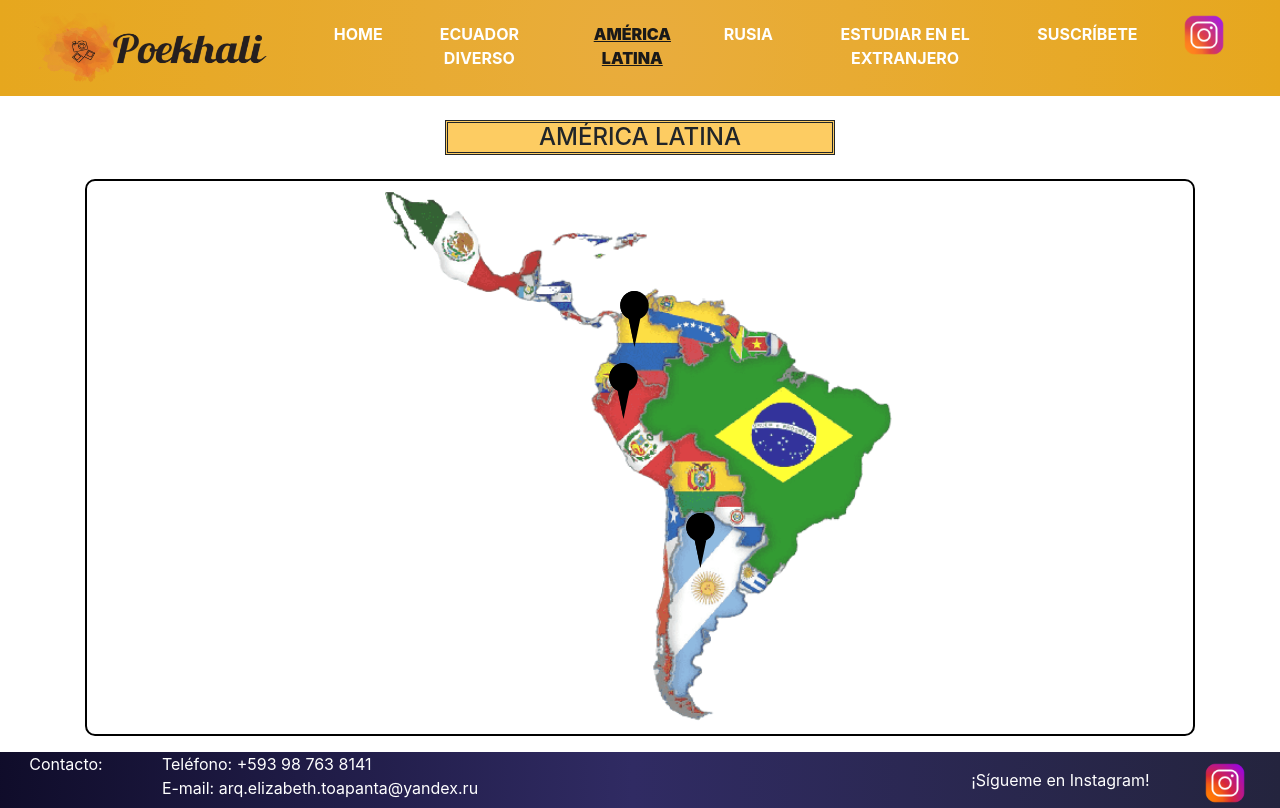
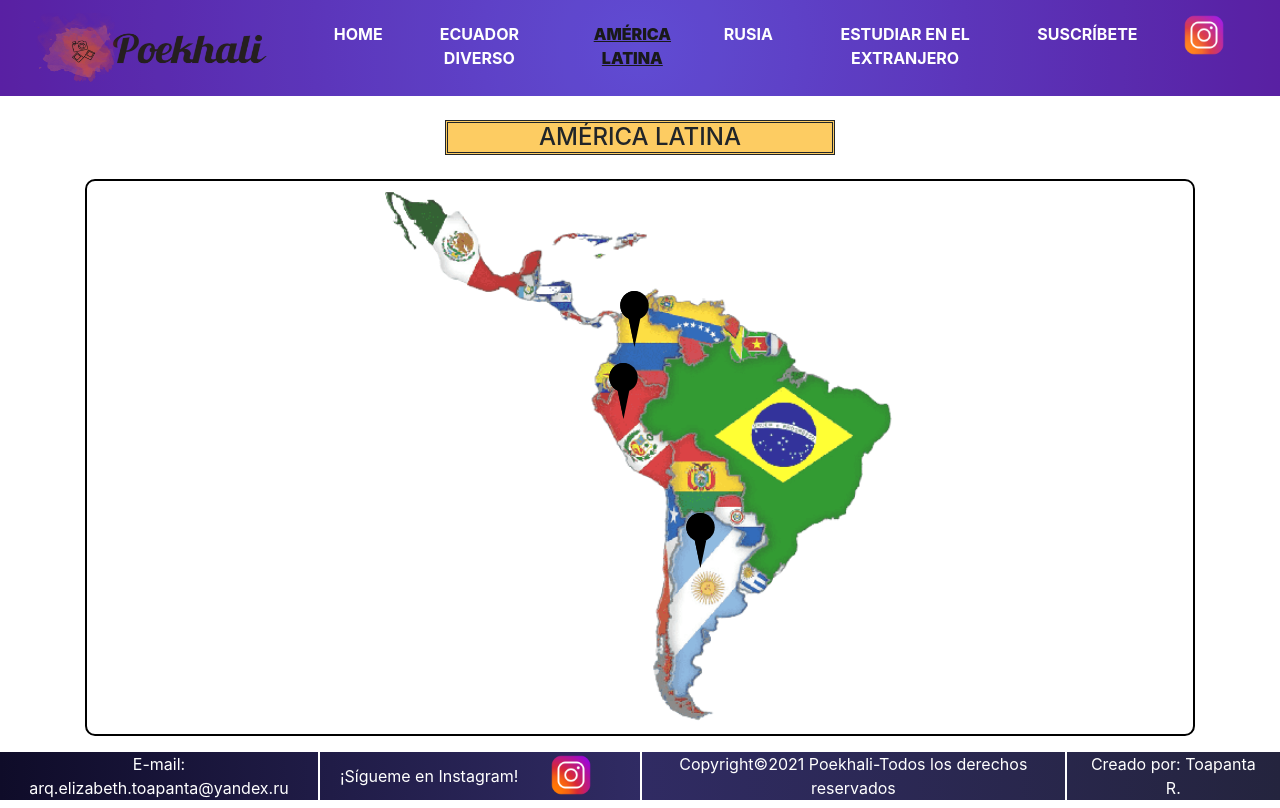
Before and after one commit to rdts95/Proyecto_Toapanta, a website: page pages/amlat.html in a window 1280 px wide. Drawn offline with nearby package versions, Linux system fonts and the light colour scheme.

Commit message:
Coloqué el footer en todas las secciones

```diff
--- a/css/estilos.css
+++ b/css/estilos.css
@@ -11,7 +11,7 @@
 }
 
 .navbar {
-  background-image: radial-gradient(circle closest-corner, #e7a428, #e49e06);
+  background-image: radial-gradient(circle closest-corner, #4f39ce, #470899);
   opacity: 0.9;
 }
 
@@ -46,11 +46,8 @@
 .tituloPrincipal {
   font-size: x-large;
   text-transform: uppercase;
- /*  width: 30%;
-  height: 20%; */
   margin-top: 20vh;
   margin-bottom: 3vh;
-  /* text-align: center; */
   background-color: rgb(253, 204, 98);
   border-style: double;
 }
@@ -88,12 +85,6 @@ img.carousel-caption  {
   border-radius: 10px;
 }
 
-/* .mapa {
-  max-width: 100%;
-  height: auto;
-  display: block;
-  margin: auto;
-} */
 .mapa {
   opacity: 0.8;
 }
@@ -147,15 +138,6 @@ img.carousel-caption  {
 }
 
 /* Estilos de la página ESTUDIAR EN EL EXTRANJERO */
-/* .extranjero__imagen {
-  height: 60vh;
-  width: 100vh;
-} */
-/* .tituloPrincipal--extenso {
-  text-transform: uppercase;
- width: 40%;
-  height: 20%;
-} */
 
 /* Estilos de la página GALERÍA */
 #galeria .col-lg-4 {
@@ -219,11 +201,6 @@ background: radial-gradient(circle, rgba(63,94,251,1) 0%, rgba(252,70,107,1) 100
   font-size: 15.5px;
   color: #f7f7f7;
 }
-/* .galer {
-  position: relative;
-  top: 25vh;
-} */
-
 
 /* Media queries */
 @media (min-width: 354px) {
--- a/pages/amlat.html
+++ b/pages/amlat.html
@@ -54,25 +54,14 @@
         </div>
     </main>
 
-    <footer>
-        <div class="text-white row mr-0 footer--background">
-            <article class="col-lg-9 col-sm-8 col-12">
-                <div class="row">
-                    <span class="col-lg-2 col-md-12 text-center">Contacto:</span>
-                    <span class="col-lg-10 col-md-12 text-center text-lg-left">Teléfono: +593 98 763 8141</span>
-                    <span class="col-lg-10 offset-lg-2 col-md-12 text-center text-lg-left">E-mail: arq.elizabeth.toapanta@yandex.ru</span>
-                </div>
-
-            </article>
-            <article class="col-lg-3 col-sm-4 col-12">
-                <div class="row">
-                    <span class="col-lg-8 col-12 text-center d-lg-flex align-items-center">¡Sígueme en Instagram!</span>
-                    <a class="col-lg-4 col-12 pt-2 text-center" href="" target="blank"><img src="../img/3b21c7efd2ba9c119fb8d361acacc31d.png" alt="instagram" class="redsocial_instagram"></a>
-                </div>
-
-            </article>
+    <footer class="container-fluid">
+        <div class="text-white footer footer--background d-flex align-items-center row">
+            <span class="text-center col-lg-3 borde_r">E-mail: arq.elizabeth.toapanta@yandex.ru</span>
+            <span class="text-center col-lg-2 arregloFooter">¡Sígueme en Instagram! </span>
+            <a class="text-center col-lg-1 arregloFooter2" href="" target="blank"><img src="../img/3b21c7efd2ba9c119fb8d361acacc31d.png" alt="instagram" class="redsocial_instagram"></a>
+            <span class="text-center col-lg-4 borde_r borde_l">Copyright©2021 Poekhali-Todos los derechos reservados</span>
+            <span class="text-center col-lg-2">Creado por: Toapanta R.</span>
         </div>
-
     </footer>
 
     <div class="modal fade" id="suscribirse" data-backdrop="static" data-keyboard="false" tabindex="-1">
```
Also changed, not shown: index.html (+2 -2 lines), pages/ecuador.html (+7 -19 lines), pages/extranjero.html (+7 -19 lines), pages/rusia.html (+7 -18 lines), img/alfiler1.png (deleted), img/gratis-png-mapa-banderas-de-america-latina-mapa-de-america-del-sur-mapa.png (deleted), img/marcador-de-posicion.svg (deleted).
